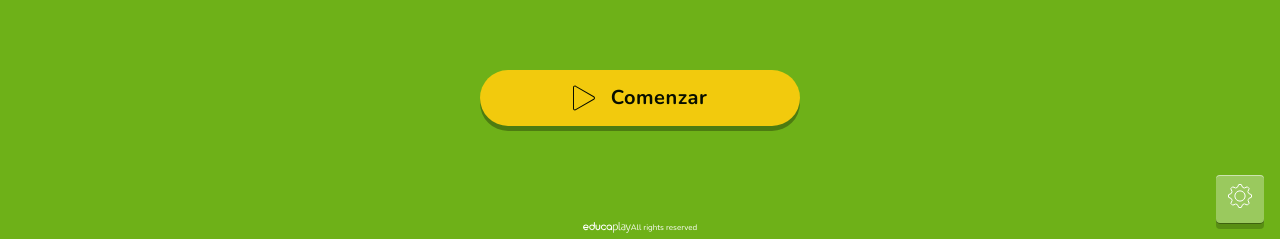
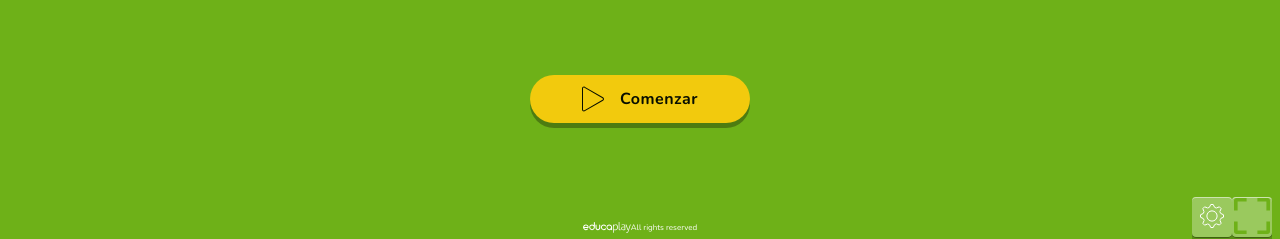
Before and after one commit to rcalleADR/PruebasEducaplay, a React (Vite) app: page / in a window 1280 px wide. Shown: the part 561-800 px from the top of the page. Built offline with nearby package versions, Linux system fonts and the light colour scheme.

Commit message:
iconButton y variables

```diff
--- a/src/components/Button/Button.jsx
+++ b/src/components/Button/Button.jsx
@@ -6,7 +6,7 @@ function Button(props) {
     const { children, className, icon, disabled = false, onClick } = props;
 
     return (
-        <button id="play" className={clsx(classes.button, className)} disabled={disabled} onClick={onClick}>
+        <button className={clsx(classes.button, className)} disabled={disabled} onClick={onClick}>
             <span className={classes.svg}>
                 {icon}
             </span>
--- a/src/components/Button/button.module.scss
+++ b/src/components/Button/button.module.scss
@@ -1,19 +1,21 @@
 .button {
-    padding: 0;
-    margin: 0;
     display: inline-flex;
     justify-content: center;
     align-items: center;
+    height: 3rem;
+    min-width: 220px;
     max-width: 300px;
-    font-family: "Nunito", "Segoe UI", Segoe, Helvetica, Arial, sans-serif;
+    font-family: 'Nunito', "Segoe UI", Segoe, Helvetica, Arial, sans-serif;
+    font-size: 1rem;
     font-weight: 700;
     letter-spacing: 0.5px;
     text-decoration: none;
+    color: green;
+    border-radius: 1.5rem;
+    text-rendering: optimizeLegibility;
+    -webkit-tap-highlight-color: transparent;
+    cursor: pointer;
     outline: 0;
-    min-width: 320px;
-    height: 3.5rem;
-    border-radius: 1.75rem;
-    font-size: 1.25rem;
     color: #070e00;
     background: #f2ca0d;
     border: 1px solid #f2ca0d;
--- a/src/components/GameUI.jsx
+++ b/src/components/GameUI.jsx
@@ -1,7 +1,8 @@
 import FullscreenInIcon from '../icons/FullscreenInIcon';
-import FullscreenOutIcon from '../icons/FullscreenOutIcon';
+// import FullscreenOutIcon from '../icons/FullscreenOutIcon';
 import OptionsIcon from '../icons/OptionsIcon';
 import classes from './GameUI.module.scss'
+import IconButton from './IconButton';
 
 function GameUI() {
     return(
@@ -21,7 +22,17 @@ function GameUI() {
                 </button>
             </div> */}
 
-            <div id="options" className={classes.options}>
+            <IconButton className={classes.options} icon={<OptionsIcon />}>
+
+            </IconButton>
+
+            <IconButton className={classes.fullscreen} icon={<FullscreenInIcon />}>
+                {/* <span className={classes.fullscreenOut}>
+                    <FullscreenOutIcon />
+                </span> */}
+            </IconButton>
+
+            {/* <div id="options" className={classes.options}>
                 <div className={classes.buttonWrapper}>
                     <span className="btn__i i__options">
                         <OptionsIcon />
@@ -38,7 +49,7 @@ function GameUI() {
                         <FullscreenOutIcon />
                     </span>
                 </div>
-            </div>
+            </div> */}
         </div>
     );
 }
--- a/src/components/GameUI.module.scss
+++ b/src/components/GameUI.module.scss
@@ -1,43 +1,14 @@
 // ================== Botonera =================== */
 .buttonMenu {
     position: absolute;
-    bottom: 16px;
-    right: 16px;
+    bottom: 2px;
+    right: 8px;
     display: flex;
     justify-content: flex-end;
     pointer-events: none;
 }
 
-.buttonWrapper {
-    display: inline-flex;
-    justify-content: center;
-    align-items: center;
-    width: 48px;
-    min-width: auto;
-    height: 48px;
-    margin-left: 12px;
-    background: rgba(255,255,255,0.3);
-    border: 0;
-    box-shadow: 0 6px 0 0 rgba(0, 0, 0, 0.2), 0 0 0 3px rgba(0, 0, 0, 0.0), 0 0.5px 0 0 rgba(0, 0, 0, 0.6), inset 0 1px 0 rgba(255,255,255,0.5);
 
-    border-radius: 4px;
-    pointer-events: all;
-    cursor: pointer;
-    &:hover, &:focus {
-        background: rgba(255,255,255,0.8);
-        transform: scale(1.05);
-        box-shadow: 0 6px 0 0 rgba(0, 0, 0, 0.3), 0 0 0 3px rgba(0, 0, 0, 0.15), 0 0 0 0.5px rgba(0, 0, 0, 0.6), inset 0 1px 0 rgba(255,255,255,1);
-        transition: all 0.2s ease-in;
-        svg {
-            transition: all 0.2s ease-in;
-            path {
-                transition: transform 0.2s ease-in;
-                // fill: rgb(110, 177, 24);
-                stroke: rgb(110, 177, 24);
-            }
-        }
-    }
-}
 
 // =================== Fullscreen ==================== */
 .fullscreen {
--- /dev/null
+++ b/src/components/IconButton.jsx
@@ -0,0 +1,26 @@
+import classes from './iconButton.module.scss'
+import PropTypes from 'prop-types'
+import clsx from 'clsx';
+
+function IconButton(props) {
+    const { className, icon, onClick, type = 'button' } = props;
+
+    return (
+        <button type={type} className={clsx(classes.button, className)} onClick={onClick}>
+            <span className={classes.svgWrapper}>
+                {icon}
+            </span>
+        </button>
+    );
+}
+
+IconButton.propTypes = {
+    children: PropTypes.node,
+    icon: PropTypes.node,
+    className: PropTypes.string,
+    disabled: PropTypes.bool,
+    onClick: PropTypes.func,
+    type: PropTypes.string,
+}
+
+export default IconButton;
--- /dev/null
+++ b/src/components/iconButton.module.scss
@@ -0,0 +1,40 @@
+@use  '../styles/variables';
+
+.button {
+    display: inline-flex;
+    justify-content: center;
+    align-items: center;
+    width: 40px;
+    height: 40px;
+    background-color: rgba(255,255,255,0.3);
+    border: 0;
+    padding: 0;
+    box-shadow: 0 6px 0 0 rgba(0, 0, 0, 0.2), 0 0 0 3px rgba(0, 0, 0, 0.0), 0 0.5px 0 0 rgba(0, 0, 0, 0.6), inset 0 1px 0 rgba(255,255,255,0.5);
+
+    border-radius: variables.$radius-sm;
+    cursor: pointer;
+    &:hover, &:focus {
+        background: rgba(255,255,255,0.8);
+        transform: scale(1.05);
+        box-shadow: 0 6px 0 0 rgba(0, 0, 0, 0.3), 0 0 0 3px rgba(0, 0, 0, 0.15), 0 0 0 0.5px rgba(0, 0, 0, 0.6), inset 0 1px 0 rgba(255,255,255,1);
+        transition: all 0.2s ease-in;
+        svg {
+            transition: all 0.2s ease-in;
+            path {
+                transition: transform 0.2s ease-in;
+                // fill: rgb(110, 177, 24);
+                stroke: rgb(110, 177, 24);
+            }
+        }
+    }
+}
+
+.fullscreen {
+    justify-content: center;
+    align-items: center;
+    pointer-events: all;
+    // mouse devices */
+    @media (hover: none) {
+        display: none;
+    }
+}
--- a/src/index.scss
+++ b/src/index.scss
@@ -1,5 +1,9 @@
 * {
     box-sizing: border-box;
+}
+
+button:not(:disabled) {
+    cursor: pointer;
 }
 
 *::before, *::after {
--- /dev/null
+++ b/src/styles/variables.scss
@@ -0,0 +1 @@
+$radius-sm: 4px
```
